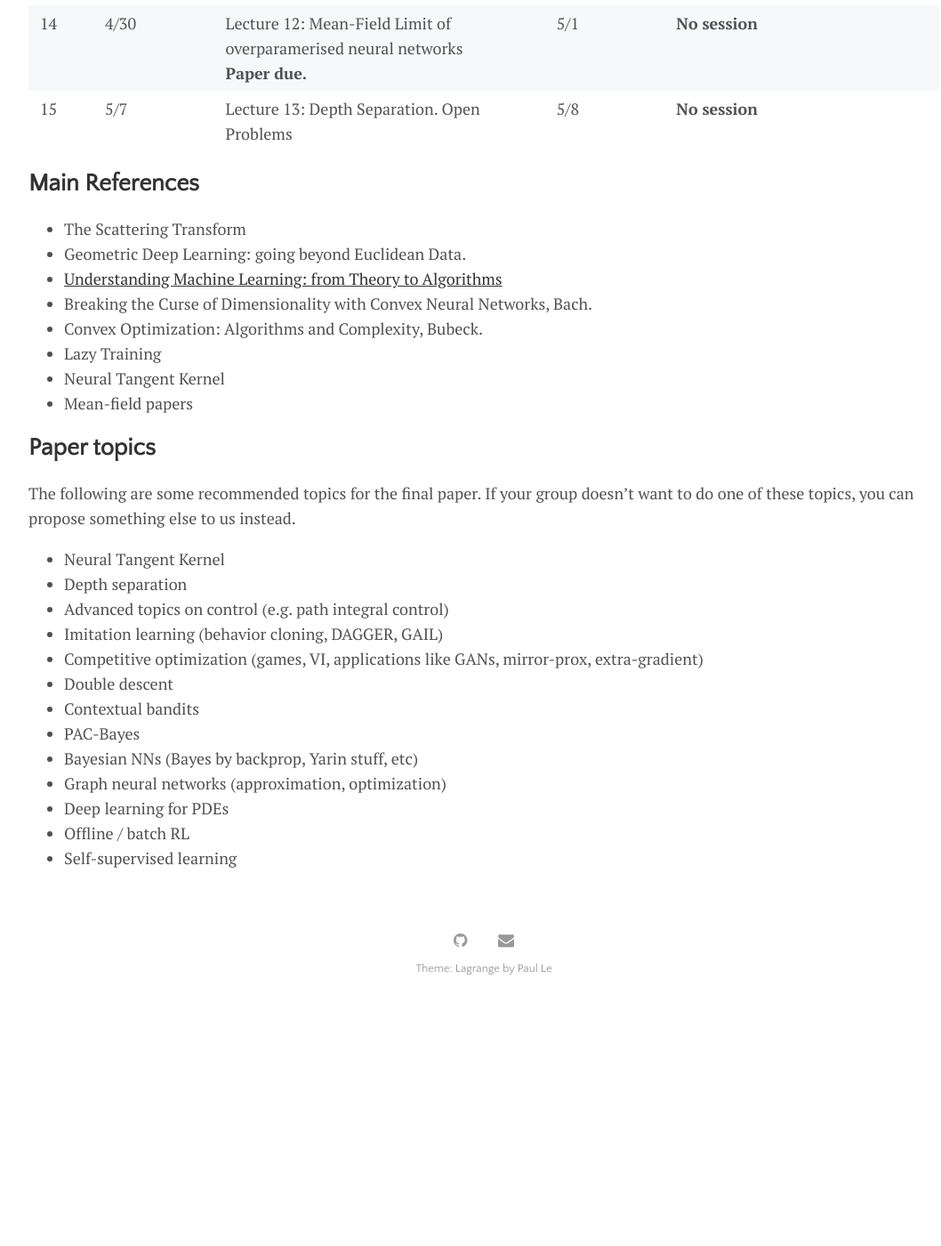
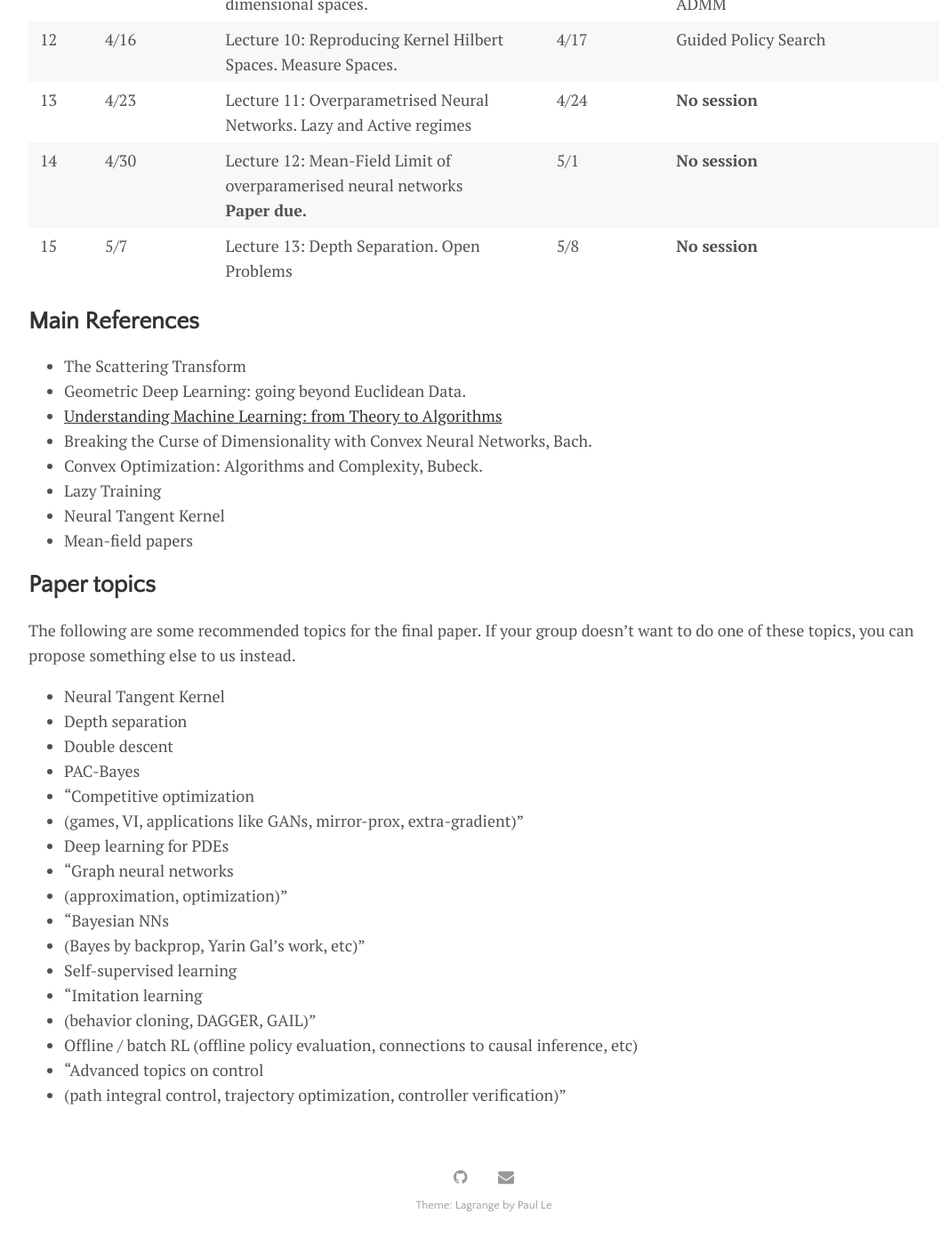
Before and after one commit to willwhitney/mathsdl-spring20, a Jekyll site: the page built from index.md, in a window 1280 px wide and 1400 px high, scrolled down 2284 px. Shown: the whole window at 89% size, without its empty margins (96-1154 px from the left). Built offline with Jekyll 4.4.1, drawn with Linux system fonts in a browser that asks for light colours; nearby versions of some CDN libraries; before the commit the page ends 3418 px from its top, so only the background shows below that; some of the changed text lies outside the part shown.

```diff
--- a/index.md
+++ b/index.md
@@ -32,25 +33,6 @@ Besides the lectures, we will also run an optional parallel curriculum during th
 
 
 
-<!-- ### Detailed Syllabus
-
-*  Introduction: the Curse of Dimensionality
-
-* Part I: Geometry of Data
-  * Euclidean Geometry: transportation metrics, CNNs , scattering.
-  * Non-Euclidean Geometry: Hausdorff-Gromov distances, Graph Neural Networks.
-  * Unsupervised Learning under Geometric Priors (Implicit vs explicit models, microcanonical, transportation metrics).
-  * Applications and Open Problems: adversarial examples, graph inference, inverse problems.
-
-* Part II: Geometry of Optimization and Generalization
-  * Stochastic Optimization (Robbins & Munro, Convergence of SGD)
-  * Stochastic Differential Equations (Fokker-Plank, Gradient Flow, Langevin Dynamics, links with SGD; open problems)
-  * Information Geometry and Optimal Transport (Amari, Fisher-Rao metric, Wasserstein)
-  * Reproducing Kernel Hilbert Spaces
-  * Landscape of Deep Learning Optimization (Tensor/Matrix factorization, Deep Nets; open problems).
-  * Generalization in Deep Learning.  -->
-
-
 ## Prerequisites
 
 Background on high-dimensional probability, statistics, and/or harmonic analysis. Familiarity with general Machine Learning topics and basic notions of optimization.
@@ -70,7 +58,7 @@ The course will be graded in three components: paper abstract, final paper, and
 | 1 | 1/30 | **Parallel takeover:** Introduction to Reinforcement Learning | 1/31 | **No session**  |
 | 2 | 2/6  | Lecture 1: The Curse of Dimensionality  | 2/7  |  Bandits and the Upper confidence bound algorithm  |
 | 3 | 2/13  | Lecture 2: Symmetries and Geometric Stability  | 2/14  |  Deep value-based RL and DQN  |
-| 4 | 2/20  | Lecture 3: The Scattering Transform <br /> **Topic due.**  | 2/21  |  UCB in tabular RL  |
+| 4 | 2/20  | Lecture 3: The Scattering Transform <br /> [**Topic due.**](https://docs.google.com/spreadsheets/d/15XlvR-eXNTncQh9hyOWOduEw_45mOOsem-zH31wbkdU/edit?usp=sharing_eil&invite=CPzMrKcN&ts=5e2f3a27) | 2/21  |  UCB in tabular RL  |
 | 5 | 2/27  | Lecture 4: From Euclidean to Non-Euclidean Stability | 2/28  |  Intrinsic motivation and Information Gain  |
 | 6 | 3/5   | Lecture 5: Convex Optimization <br /> **Abstract due.** | 3/6  |  Unifying Count-Based Exploration and Intrinsic Motivation  |
 | 7 | 3/12  | Lecture 6: Discrete vs Continuous Time, Mirror Descent. | 3/11  |  Control and linear trajectory optimization  |
@@ -101,14 +89,18 @@ The following are some recommended topics for the final paper. If your group doe
 
 - Neural Tangent Kernel
 - Depth separation
-- Advanced topics on control (e.g. path integral control)
-- Imitation learning (behavior cloning, DAGGER, GAIL)
-- Competitive optimization (games, VI, applications like GANs, mirror-prox, extra-gradient)
 - Double descent
-- Contextual bandits
 - PAC-Bayes
-- Bayesian NNs (Bayes by backprop, Yarin stuff, etc)
-- Graph neural networks (approximation, optimization)
+- "Competitive optimization
+- (games, VI, applications like GANs, mirror-prox, extra-gradient)"
 - Deep learning for PDEs
-- Offline / batch RL
+- "Graph neural networks
+- (approximation, optimization)"
+- "Bayesian NNs
+- (Bayes by backprop, Yarin Gal's work, etc)"
 - Self-supervised learning
+- "Imitation learning
+- (behavior cloning, DAGGER, GAIL)"
+- Offline / batch RL (offline policy evaluation, connections to causal inference, etc)
+- "Advanced topics on control
+- (path integral control, trajectory optimization, controller verification)"
```
Also changed, not shown: other parts of index.md (+9 -2 lines).
